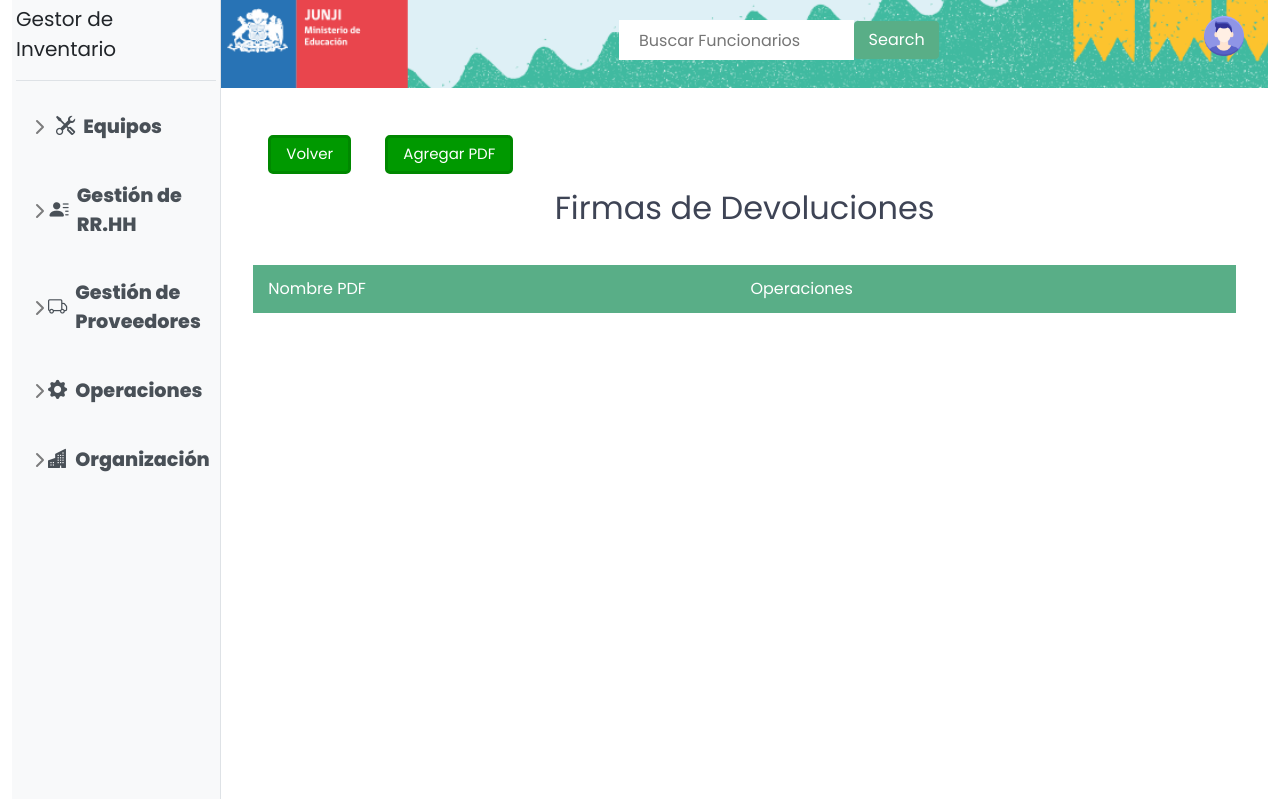
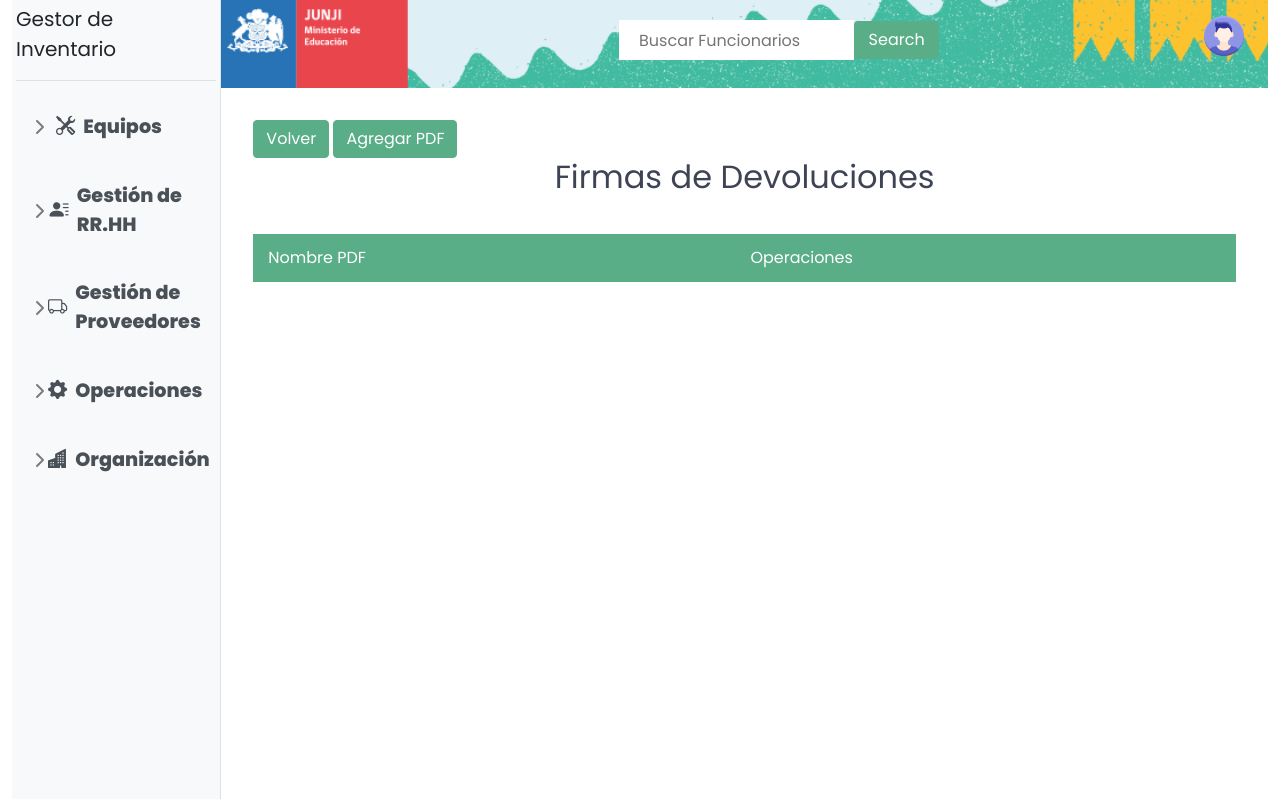
Before and after one commit to infocardenas/inventario-junji, a Python web app: template Flask/app/templates/GestionR.H/firma.html in a window 1280 px wide. Shown: the top 799 px of the page. Run offline with Jinja, Linux system fonts and the light colour scheme; the template is opened without the code that fills it, so the values that code supplies are empty; some libraries are stand-ins or nearby versions.

Commit message:
Hotfix - Botones
Se setean nuevos botones con los colores correspondientes para las paginas de firmar traslado, detalles de incidencia.

```diff
--- a/Flask/app/templates/GestionR.H/firma.html
+++ b/Flask/app/templates/GestionR.H/firma.html
@@ -25,11 +25,13 @@
         <!-- Fin de la sección de errores -->
 
         {% if location == 'devolucion' %}
-            <a class="nav-button" href="/asignacion">Volver</a>
+            <a class="btn btn-primary" href="/asignacion">Volver</a>
         {% elif location == 'traslado' %}
-            <a class="nav-button" href="/traslado">Volver</a>
+            <a class="btn btn-primary" href="/traslado">Volver</a>
+        {% elif location == 'incidencia' %}
+            <a class="btn btn-primary" href="/incidencia">Volver</a>
         {% else %}
-            <a class="nav-button" href="/{{ location }}">Volver</a>
+            <a class="btn btn-primary" href="/{{ location }}">Volver</a>
         {% endif %}
         <!-- ----- -->
         {{ subirArchivo(location, id) }}
--- a/Flask/app/templates/Operaciones/mostrar_pdf_incidencia.html
+++ b/Flask/app/templates/Operaciones/mostrar_pdf_incidencia.html
@@ -22,7 +22,7 @@
         {% endwith %}
         <!-- Se termina la seccion de errores -->
 
-        <a class="nav-button" href="/incidencia">Volver</a>
+        <a class="btn btn-primary" href="/incidencia">Volver</a>
         <!-- ----- -->
         <button type="button" class="btn btn-primary" data-bs-toggle="modal" data-bs-target="#modalAdjuntarPDF">
             Agregar PDF
--- a/Flask/app/templates/Operaciones/mostrar_pdf_traslado.html
+++ b/Flask/app/templates/Operaciones/mostrar_pdf_traslado.html
@@ -22,11 +22,6 @@
         {% endwith %}
         <!-- Se termina la seccion de errores que se aga en traslado lso datos  -->
 
-        <a class="nav-button" href="/traslado">Volver</a>
-        <!-- ----- -->
-        <button type="button" class="btn btn-primary" data-bs-toggle="modal" data-bs-target="#modalAdjuntarPDF">
-            Agregar PDF
-        </button>
         <!-- Modal para adjuntar PDF -->
         <div class="modal fade" id="modalAdjuntarPDF" tabindex="-1" aria-labelledby="modalAdjuntarPDFLabel"
             aria-hidden="true">
--- a/Flask/app/templates/funciones_macro.html
+++ b/Flask/app/templates/funciones_macro.html
@@ -19,7 +19,7 @@
 
 {% macro subirArchivo(location, id) %}
 
-<button class="nav-button" onclick="showDiv()">Agregar PDF</button>
+<button class="btn btn-primary" onclick="showDiv()">Agregar PDF</button>
 <div class="card card-body" id="formulario" style="display: none;">
     <form action="/{{location}}/adjuntar_pdf/{{id}}" method="POST" class="mi-formulario" enctype="multipart/form-data">
         <div class="form-group">
```
